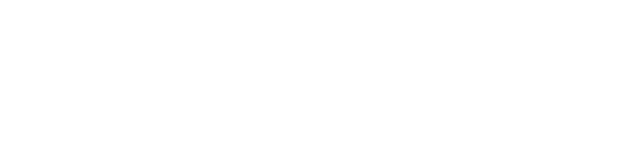
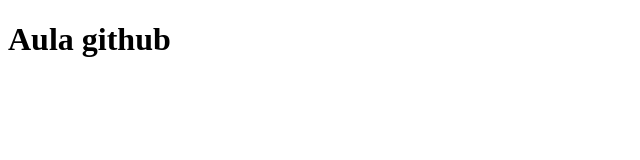
Before and after one commit to Po747o/shiny-engine, a plain HTML site: page index.html in a window 1280 px wide. Shown: the whole page, without its empty margins (0-640 px from the left). Drawn offline with Linux system fonts and the light colour scheme.

Commit message:
Adicionando o titulo da pagina

```diff
--- a/index.html
+++ b/index.html
@@ -7,6 +7,6 @@
     <title>shiny-engine</title>
 </head>
 <body>
-
+    <h1>Aula github</h1>
 </body>
 </html>
```
